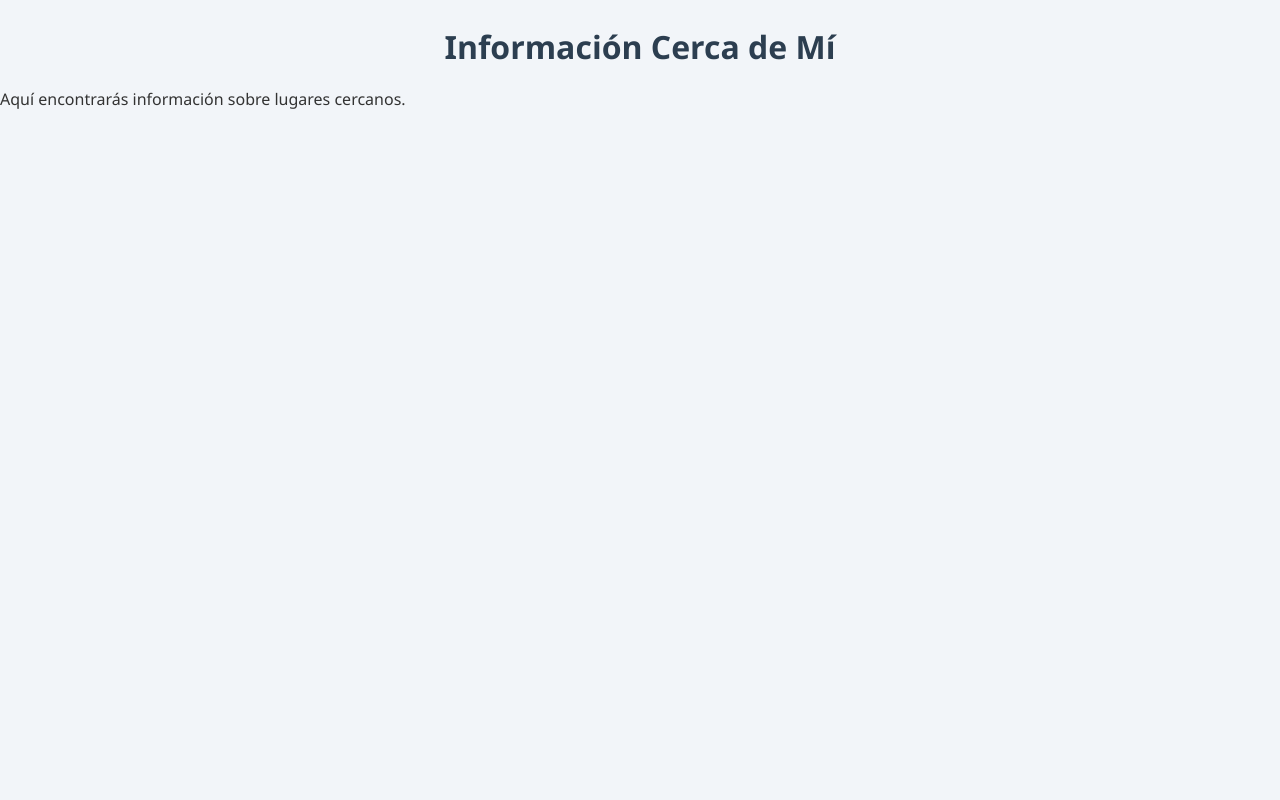
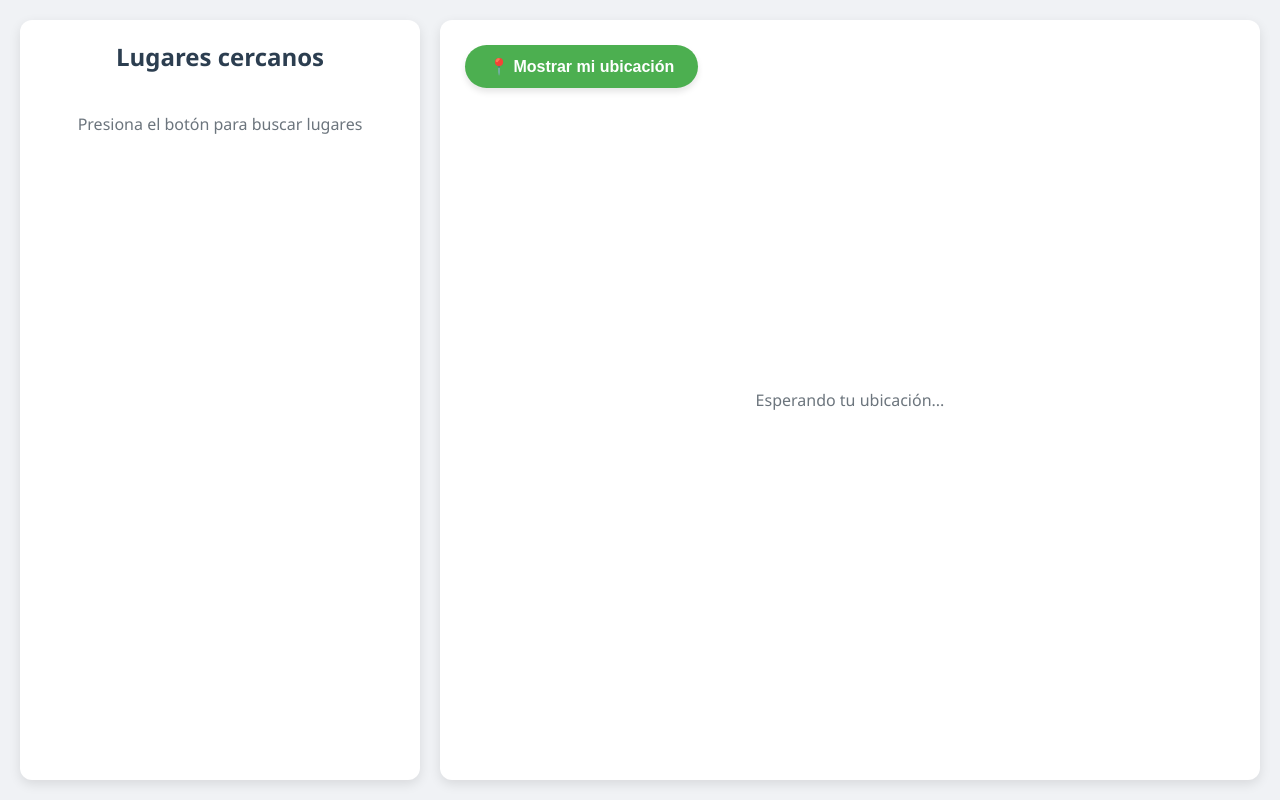
Before and after one commit to serguccierrez/ISST-GRUPO26-CASAS, a React (Vite) app in the folder IoHome/frontend/: page /usuario/CercaDeMi in a window 1280 px wide. Built offline with nearby package versions, Linux system fonts and the light colour scheme.

Commit message:
Mapa funcional y dependencias actualizadas

```diff
--- a/IoHome/frontend/package.json
+++ b/IoHome/frontend/package.json
@@ -25,7 +25,9 @@
     "@seamapi/react": "^4.8.1",
     "react": "^19.0.0",
     "react-dom": "^19.0.0",
-    "react-router-dom": "^7.4.0"
+    "react-router-dom": "^7.4.0",
+    "react-leaflet": "^4.2.1",
+    "leaflet": "^1.9.4"
   },
   "devDependencies": {
     "@eslint/js": "^9.21.0",
--- a/IoHome/frontend/src/pages/CercaDeMi.jsx
+++ b/IoHome/frontend/src/pages/CercaDeMi.jsx
@@ -1,10 +1,338 @@
-import React from "react";
+import React, { useState, useRef } from 'react';
+import { MapContainer, TileLayer, Marker, Popup, useMap } from 'react-leaflet';
+import L from 'leaflet';
+import 'leaflet/dist/leaflet.css';
+
+// Fix Leaflet marker icons
+delete L.Icon.Default.prototype._getIconUrl;
+L.Icon.Default.mergeOptions({
+  iconRetinaUrl: 'https://cdnjs.cloudflare.com/ajax/libs/leaflet/1.7.1/images/marker-icon-2x.png',
+  iconUrl: 'https://cdnjs.cloudflare.com/ajax/libs/leaflet/1.7.1/images/marker-icon.png',
+  shadowUrl: 'https://cdnjs.cloudflare.com/ajax/libs/leaflet/1.7.1/images/marker-shadow.png',
+});
 
 const CercaDeMi = () => {
+  const [userPosition, setUserPosition] = useState(null);
+  const [nearbyPlaces, setNearbyPlaces] = useState([]);
+  const [isLoading, setIsLoading] = useState(false);
+  const [error, setError] = useState(null);
+  const mapRef = useRef(null);
+
+  // Style definitions
+  const styles = {
+    container: {
+      display: 'flex',
+      height: '100vh',
+      width: '100%',
+      backgroundColor: '#f0f2f5',
+      padding: '20px',
+      boxSizing: 'border-box',
+    },
+    leftPanel: {
+      flex: 1,
+      height: '100%',
+      marginRight: '20px',
+      minWidth: '300px',
+      maxWidth: '400px',
+    },
+    rightPanel: {
+      flex: 2,
+      height: '100%',
+      position: 'relative',
+    },
+    placesList: {
+      backgroundColor: 'white',
+      borderRadius: '12px',
+      padding: '20px',
+      height: 'calc(100% - 40px)',
+      boxShadow: '0 4px 12px rgba(0,0,0,0.1)',
+      overflowY: 'auto',
+    },
+    placeItem: {
+      padding: '12px',
+      marginBottom: '10px',
+      borderRadius: '8px',
+      backgroundColor: '#f8f9fa',
+      cursor: 'pointer',
+      transition: 'all 0.2s ease',
+      ':hover': {
+        backgroundColor: '#e9ecef',
+      }
+    },
+    button: {
+      position: 'absolute',
+      top: '20px',
+      left: '20px',
+      zIndex: 1000,
+      padding: '12px 24px',
+      backgroundColor: '#4CAF50',
+      color: 'white',
+      border: 'none',
+      borderRadius: '25px',
+      cursor: 'pointer',
+      fontSize: '16px',
+      fontWeight: '600',
+      boxShadow: '0 4px 6px rgba(0,0,0,0.1)',
+    },
+    errorBox: {
+      position: 'absolute',
+      top: '20px',
+      right: '20px',
+      zIndex: 1000,
+      padding: '15px 25px',
+      backgroundColor: '#ffebee',
+      border: '2px solid #ff5252',
+      borderRadius: '8px',
+      color: '#ff5252',
+      display: 'flex',
+      alignItems: 'center',
+      gap: '10px',
+      maxWidth: '400px'
+    },
+    mapContainer: {
+      height: '100%',
+      width: '100%',
+      borderRadius: '12px',
+      overflow: 'hidden',
+      boxShadow: '0 4px 12px rgba(0,0,0,0.1)'
+    },
+    popupStyle: {
+      fontWeight: '600',
+      fontSize: '14px',
+      color: '#2c3e50',
+      padding: '8px 12px',
+      borderRadius: '6px',
+      border: '2px solid #4CAF50'
+    }
+  };
+
+  const fetchNearbyPlaces = async (lat, lng) => {
+    try {
+      const radius = 800; // 30km radius
+      const query = `[out:json];
+        (
+          node(around:${radius},${lat},${lng})[amenity~"restaurant|cafe|pub|pharmacy"];
+          node(around:${radius},${lat},${lng})[shop];
+        );
+        out body;`;
+
+      const response = await fetch(
+        `https://overpass-api.de/api/interpreter?data=${encodeURIComponent(query)}`
+      );
+
+      if (!response.ok) {
+        const errorText = await response.text();
+        console.error('API Error Response:', errorText);
+        throw new Error('Error del servidor al buscar lugares');
+      }
+
+      const data = await response.json();
+      console.log('Raw API Data:', data);
+
+      // Process the results
+      const places = data.elements
+        .filter(element =>
+          element.tags?.name &&
+          (element.tags.amenity || element.tags.shop)
+        )
+        .map(element => ({
+          type: element.tags.amenity || element.tags.shop,
+          name: element.tags.name,
+          position: [element.lat, element.lon]
+        }));
+
+      console.log('Processed Places:', places);
+      return places;
+
+    } catch (err) {
+      console.error('Full API Error:', err);
+      throw new Error('Error al cargar lugares cercanos');
+    }
+  };
+
+  const handleGetLocation = () => {
+    if (!navigator.geolocation) {
+      setError('Tu navegador no soporta geolocalización');
+      return;
+    }
+
+    setIsLoading(true);
+    setError(null);
+
+    navigator.geolocation.getCurrentPosition(
+      async (position) => {
+        try {
+          const { latitude, longitude } = position.coords;
+          console.log('User Coordinates:', latitude, longitude);
+
+          // Add delay to avoid rate limiting
+          await new Promise(resolve => setTimeout(resolve, 1000));
+
+          const places = await fetchNearbyPlaces(latitude, longitude);
+
+          if (places.length === 0) {
+            setError('No se encontraron lugares en 30km a la redonda');
+          } else {
+            setUserPosition([latitude, longitude]);
+            setNearbyPlaces(places);
+          }
+        } catch (err) {
+          setError(err.message || 'Error desconocido');
+        }
+        setIsLoading(false);
+      },
+      (err) => {
+        let errorMessage;
+        switch(err.code) {
+          case err.PERMISSION_DENIED:
+            errorMessage = 'Permiso de ubicación denegado. Habilítalo en ajustes.';
+            break;
+          case err.POSITION_UNAVAILABLE:
+            errorMessage = 'Ubicación no disponible. Revisa tu conexión.';
+            break;
+          case err.TIMEOUT:
+            errorMessage = 'Tiempo de espera agotado. Intenta nuevamente.';
+            break;
+          default:
+            errorMessage = 'Error al obtener ubicación.';
+        }
+        setError(errorMessage);
+        setIsLoading(false);
+      },
+      {
+        enableHighAccuracy: true,
+        timeout: 10000,
+        maximumAge: 0
+      }
+    );
+  };
+
+  const MapCenterHandler = () => {
+    const map = useMap();
+    if (userPosition) {
+      map.setView(userPosition, 13);
+    }
+    return null;
+  };
+
   return (
-    <div className= "CercaDeMi">
-      <h1>Información Cerca de Mí</h1>
-      <p>Aquí encontrarás información sobre lugares cercanos.</p>
+    <div style={styles.container}>
+      <div style={styles.leftPanel}>
+        <div style={styles.placesList}>
+          <h2 style={{ marginTop: 0, color: '#2c3e50' }}>Lugares cercanos</h2>
+          {nearbyPlaces.map((place, index) => (
+            <div
+              key={index}
+              style={styles.placeItem}
+              onClick={() => mapRef.current?.setView(place.position, 16)}
+            >
+              <div style={{ color: '#4CAF50', fontWeight: '600' }}>
+                {place.type}
+              </div>
+              <div style={{ fontSize: '14px' }}>{place.name}</div>
+            </div>
+          ))}
+          {nearbyPlaces.length === 0 && !isLoading && (
+            <div style={{
+              color: '#6c757d',
+              textAlign: 'center',
+              padding: '20px'
+            }}>
+              {error ? error : 'Presiona el botón para buscar lugares'}
+            </div>
+          )}
+        </div>
+      </div>
+
+      <div style={styles.rightPanel}>
+        <button
+          onClick={handleGetLocation}
+          disabled={isLoading}
+          style={{
+            ...styles.button,
+            ...(isLoading && {
+              backgroundColor: '#a5d6a7',
+              cursor: 'not-allowed'
+            })
+          }}
+        >
+          {isLoading ? '🔍 Buscando...' : '📍 Mostrar mi ubicación'}
+        </button>
+
+        {error && !isLoading && (
+          <div style={styles.errorBox}>
+            <span style={{ fontSize: '20px' }}>⚠️</span>
+            <div>
+              <p style={{ margin: 0, fontWeight: '600' }}>{error}</p>
+              <button
+                onClick={handleGetLocation}
+                style={{
+                  marginTop: '8px',
+                  padding: '6px 12px',
+                  backgroundColor: '#ff5252',
+                  color: 'white',
+                  border: 'none',
+                  borderRadius: '4px',
+                  cursor: 'pointer',
+                  fontWeight: '500'
+                }}
+              >
+                Reintentar
+              </button>
+            </div>
+          </div>
+        )}
+
+        {userPosition ? (
+          <MapContainer
+            center={userPosition}
+            zoom={13}
+            style={styles.mapContainer}
+            ref={mapRef}
+          >
+            <TileLayer
+              attribution='© OpenStreetMap contributors'
+              url="https://{s}.tile.openstreetmap.org/{z}/{x}/{y}.png"
+            />
+            <MapCenterHandler />
+
+            <Marker position={userPosition}>
+              <Popup>
+                <div style={styles.popupStyle}>🎯 Tu ubicación actual</div>
+              </Popup>
+            </Marker>
+
+            {nearbyPlaces.map((place, index) => (
+              <Marker key={index} position={place.position}>
+                <Popup>
+                  <div style={styles.popupStyle}>
+                    <div style={{
+                      color: '#4CAF50',
+                      fontSize: '16px',
+                      marginBottom: '4px',
+                      fontWeight: '600'
+                    }}>
+                      {place.type}
+                    </div>
+                    <div>{place.name}</div>
+                  </div>
+                </Popup>
+              </Marker>
+            ))}
+          </MapContainer>
+        ) : (
+          <div style={{
+            ...styles.mapContainer,
+            display: 'flex',
+            justifyContent: 'center',
+            alignItems: 'center',
+            backgroundColor: 'white',
+            color: '#6c757d'
+          }}>
+            <p>Esperando tu ubicación...</p>
+          </div>
+        )}
+      </div>
     </div>
   );
 };
```
